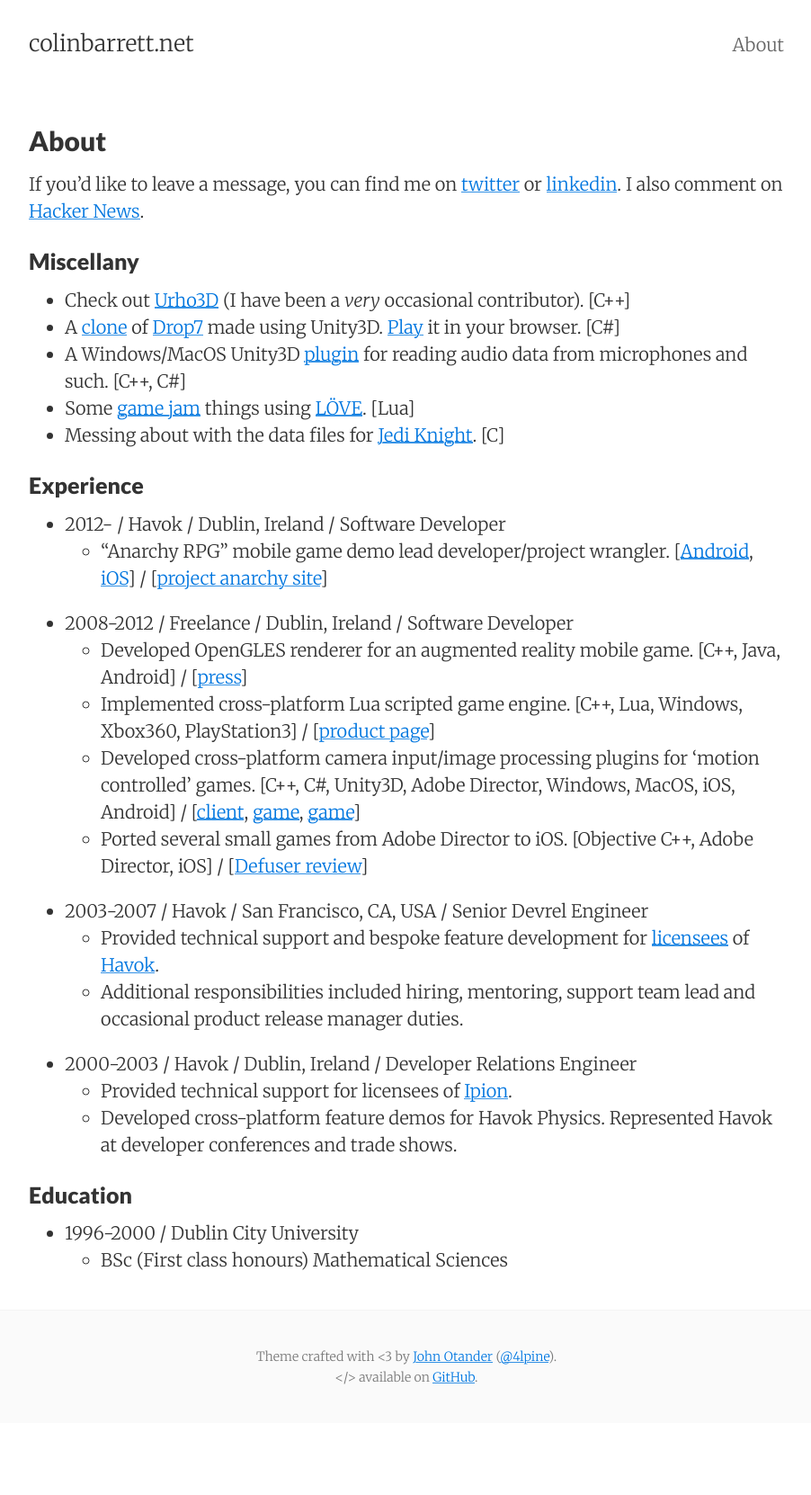
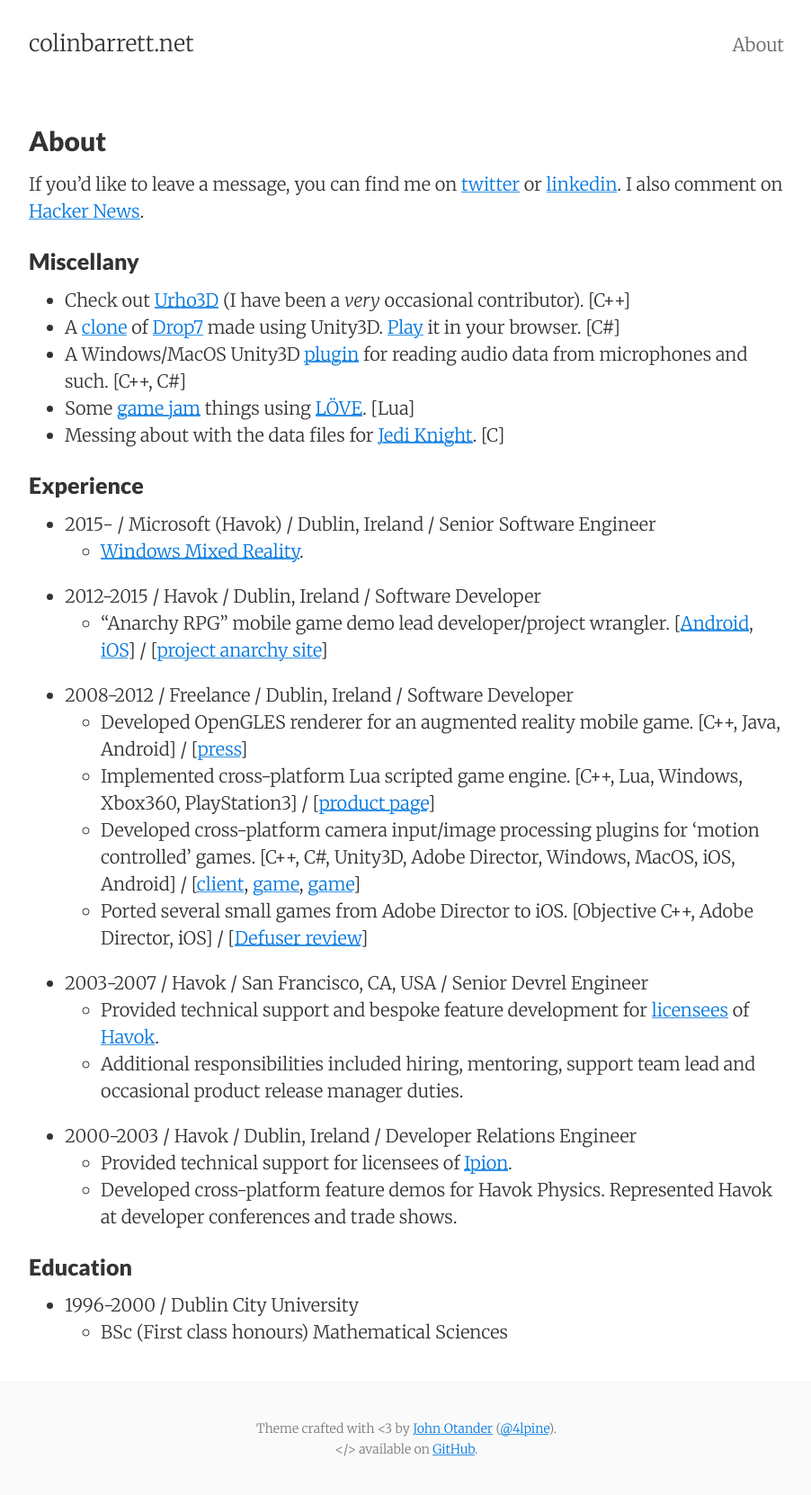
Before and after one commit to barrettcolin/barrettcolin.github.io, a Jekyll site: the page built from about.md, in a window 1280 px wide. Shown: the whole page at 90% size, without its empty margins (188-1090 px from the left). Built offline with Jekyll 4.4.1, drawn with Linux system fonts in a browser that asks for light colours; before the commit the page ends 1582 px from its top, so only the background shows below that.

Commit message:
Update about.md

```diff
--- a/about.md
+++ b/about.md
@@ -13,7 +13,9 @@ If you'd like to leave a message, you can find me on [twitter](http://twitter.co
 * Messing about with the data files for [Jedi Knight](http://code.google.com/p/jktools/). \[C\]
 
 ### Experience
-* 2012- / Havok / Dublin, Ireland / Software Developer
+* 2015- / Microsoft (Havok) / Dublin, Ireland / Senior Software Engineer
+  * [Windows Mixed Reality](https://blogs.windows.com/windowsexperience/2017/10/03/the-era-of-windows-mixed-reality-begins-october-17).
+* 2012-2015 / Havok / Dublin, Ireland / Software Developer
   * "Anarchy RPG" mobile game demo lead developer/project wrangler. \[[Android](https://play.google.com/store/apps/details?id=com.havok.Vision.AnarchyRPG&amp;hl=en), [iOS](https://itunes.apple.com/us/app/anarchy-rpg/id660485296?mt=8)\] / \[[project anarchy site](http://projectanarchy.com/)\]
 * 2008-2012 / Freelance / Dublin, Ireland / Software Developer
   * Developed OpenGLES renderer for an augmented reality mobile game. \[C++, Java, Android\] / \[[press](http://www.irishtimes.com/newspaper/sciencetoday/2010/0805/1224276219415.html)\]
```
